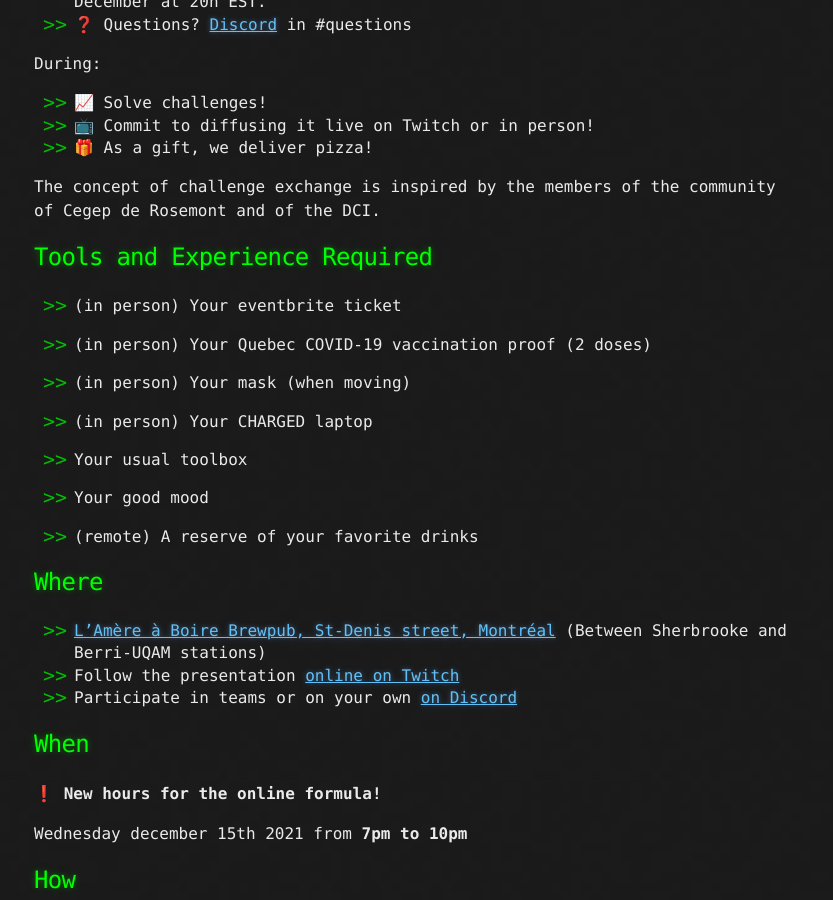
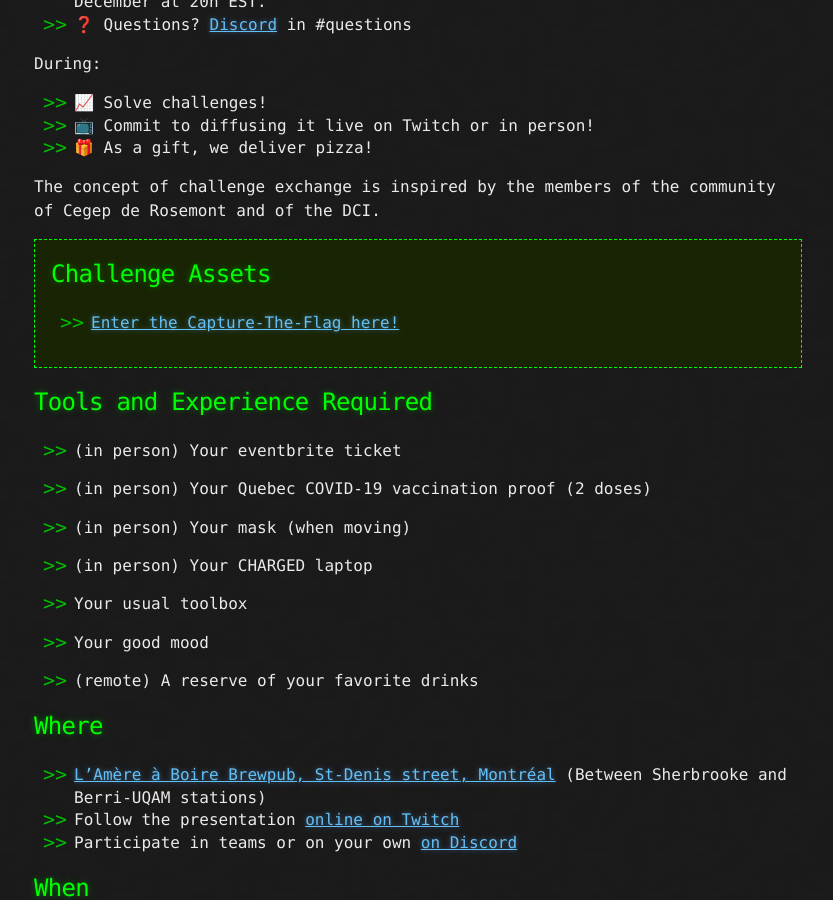
Before and after one commit to montrehack/montrehack.github.com, a Jekyll site: the page built from _posts/2021-12-15-h0h0h0day-challenge-exchange.md, in a window 1280 px wide and 900 px high, scrolled down 2411 px. Shown: the whole window, without its empty margins (222-1055 px from the left). Built offline with Jekyll 4.4.1, drawn with Linux system fonts in a browser that asks for light colours; emoji names are drawn with the system emoji font; some of the changed text lies outside the part shown.

Commit message:
Link to CTFd

```diff
--- a/_posts/2021-12-15-h0h0h0day-challenge-exchange.md
+++ b/_posts/2021-12-15-h0h0h0day-challenge-exchange.md
@@ -89,9 +89,9 @@ presented_by_fr: Défis créés et présentés par vous!
 presented_by_en: Challenges created and presented by all of us!
 featured_img: /images/21-12_h0h0h0day.jpg
 featured_img_alt: "Why can't I hold all these shells!?"
-#challenge_assets:
-#  - name: Challenge executable
-#    url: https://github.com/montrehack/challenges/raw/master/2020-10-25_defcon-b3s23/challenge/b3s23
+challenge_assets:
+  - name: Enter the Capture-The-Flag here!
+    url: https://h0h0h0day.montrehack.ca/
 #  - name: Server to exploit
 #    url:  ncat://challenge.montrehack.ca:2323
 # Once the edition is over, adjust these below with what we have and uncomment
```
